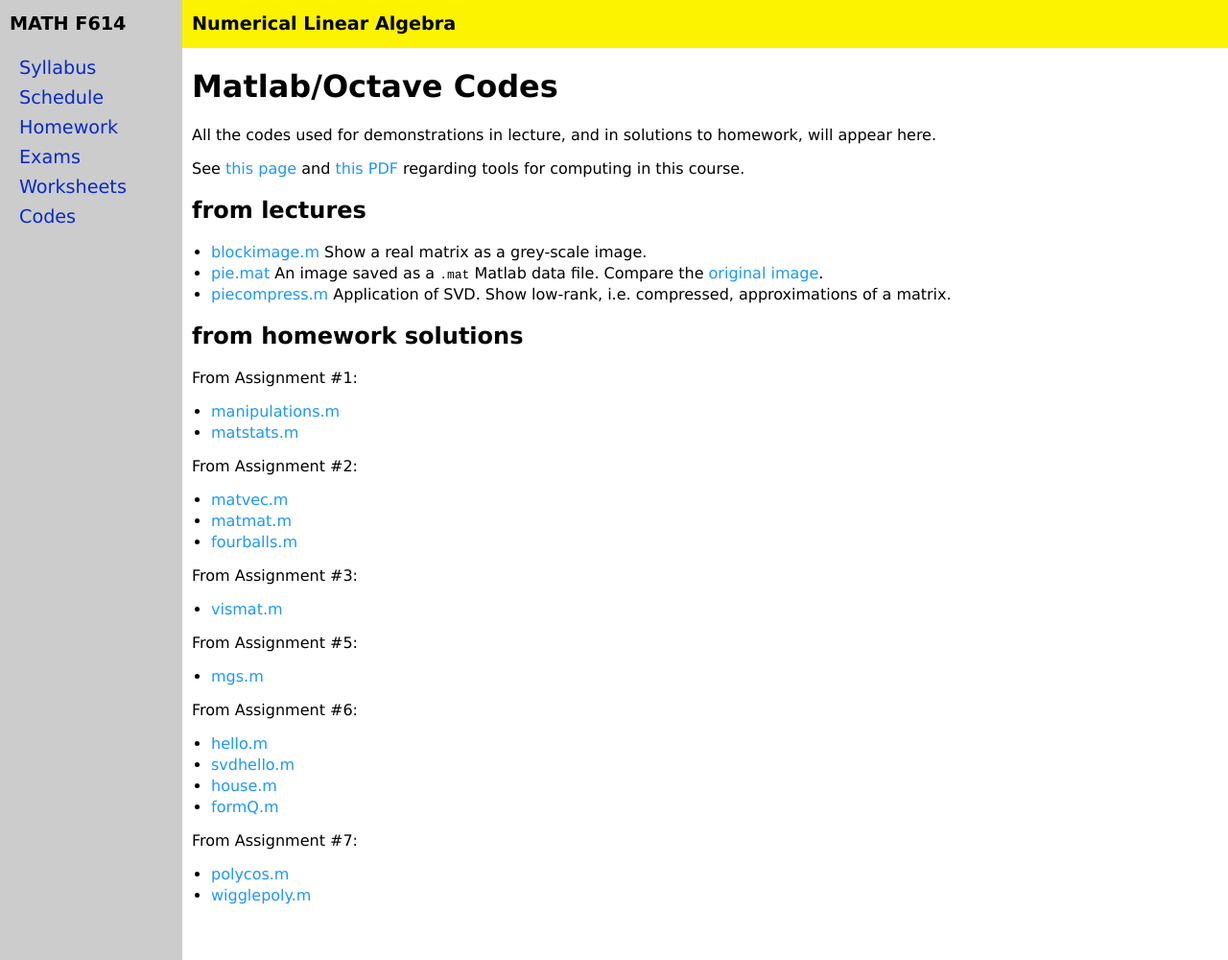
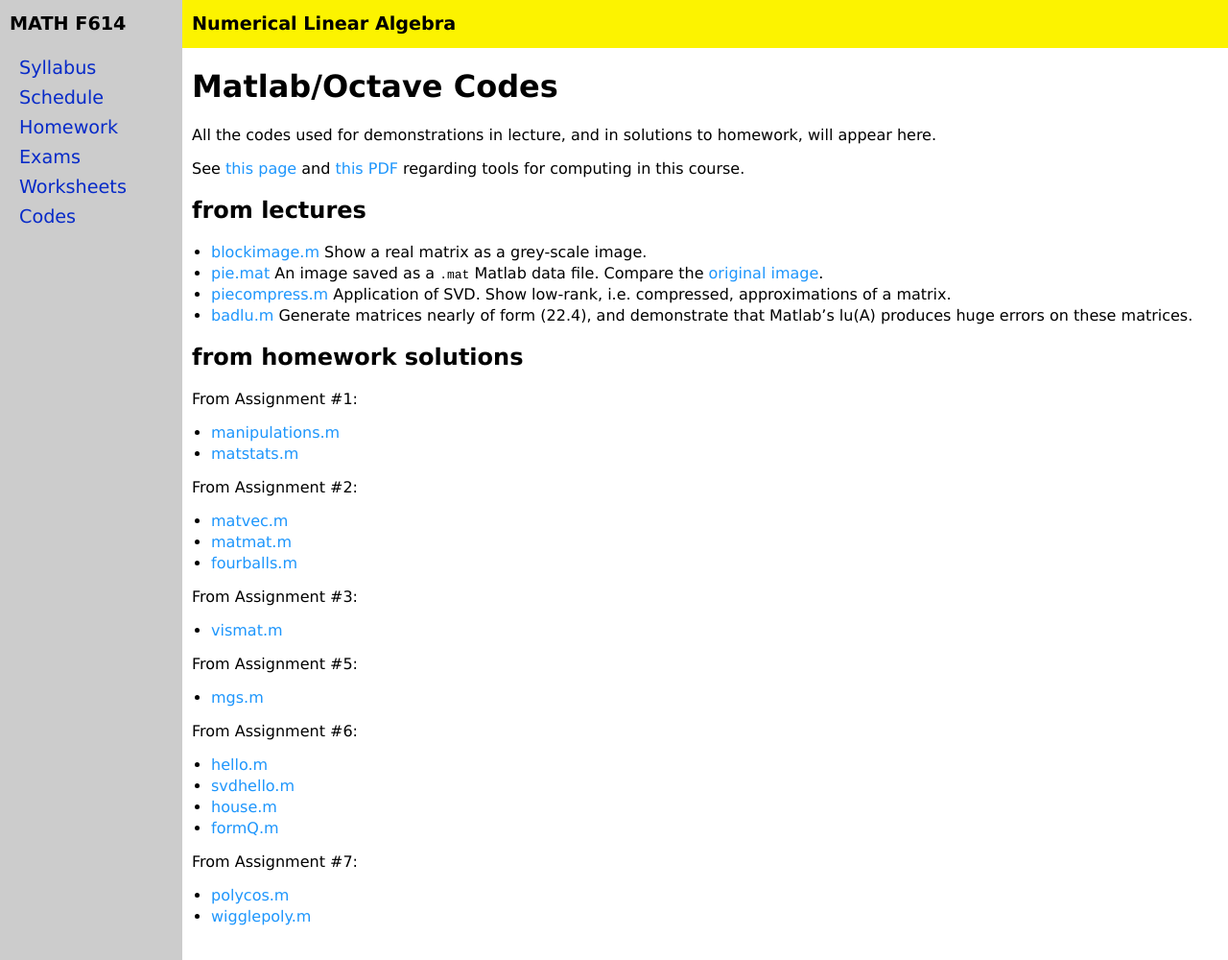
Before and after one commit to bueler/nla, a Jekyll site: the page built from codes.md, in a window 1280 px wide and 1000 px high. Shown: the whole window at 96% size. Built offline with Jekyll 4.4.1, drawn with Linux system fonts in a browser that asks for light colours.

Commit message:
post solution to Exercise 22.2 ... generate matrices of form (22.4) and show lu(A) does bad

```diff
--- a/codes.md
+++ b/codes.md
@@ -14,6 +14,7 @@ See [this page](computing) and [this PDF](https://bueler.github.io/compareMOP.pd
   * [blockimage.m](assets/codes/F23/blockimage.m)  Show a real matrix as a grey-scale image.
   * [pie.mat](assets/codes/F23/pie.mat)  An image saved as a `.mat` Matlab data file.  Compare the [original image](assets/codes/F23/pie.png).
   * [piecompress.m](assets/codes/F23/piecompress.m)  Application of SVD.  Show low-rank, i.e. compressed, approximations of a matrix.
+  * [badlu.m](assets/codes/F23/badlu.m)  Generate matrices nearly of form (22.4), and demonstrate that Matlab's lu(A) produces huge errors on these matrices.
 
 ## from homework solutions
 
```
Also changed, not shown: 1 other file.
